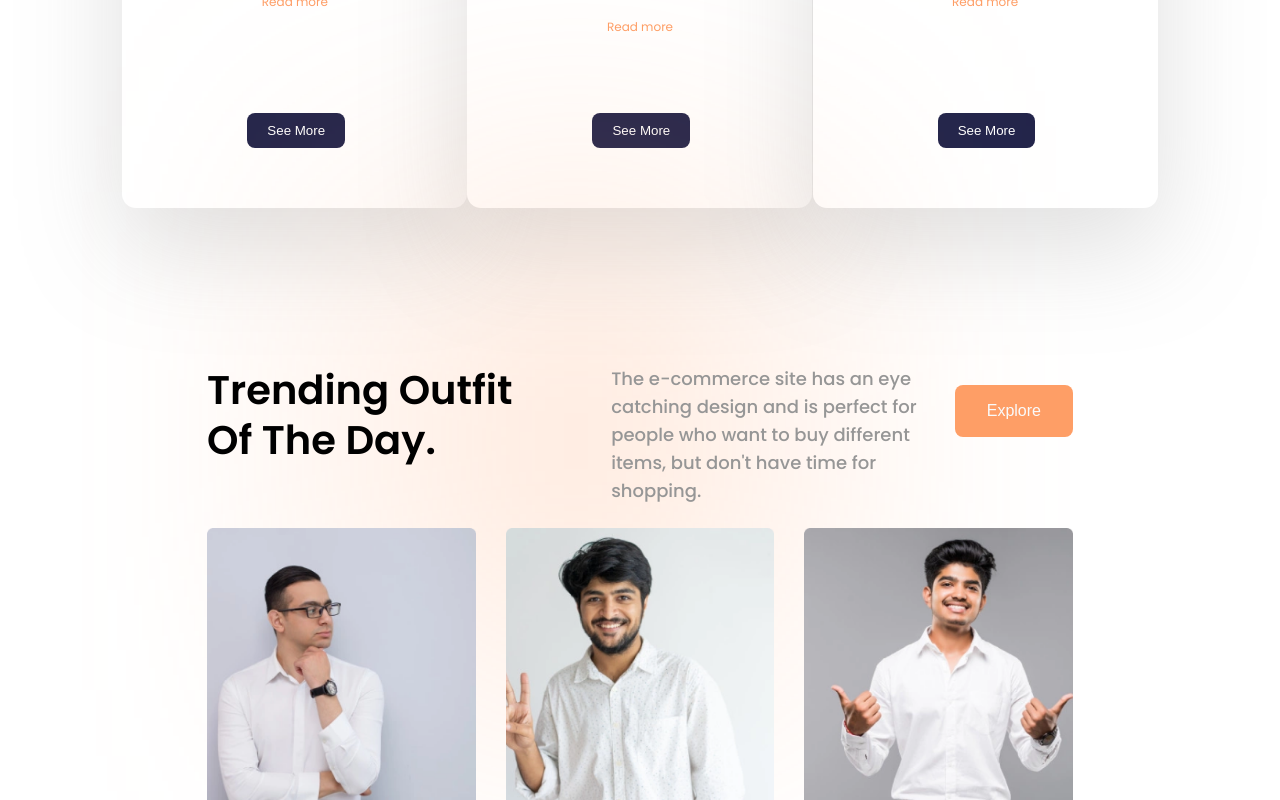
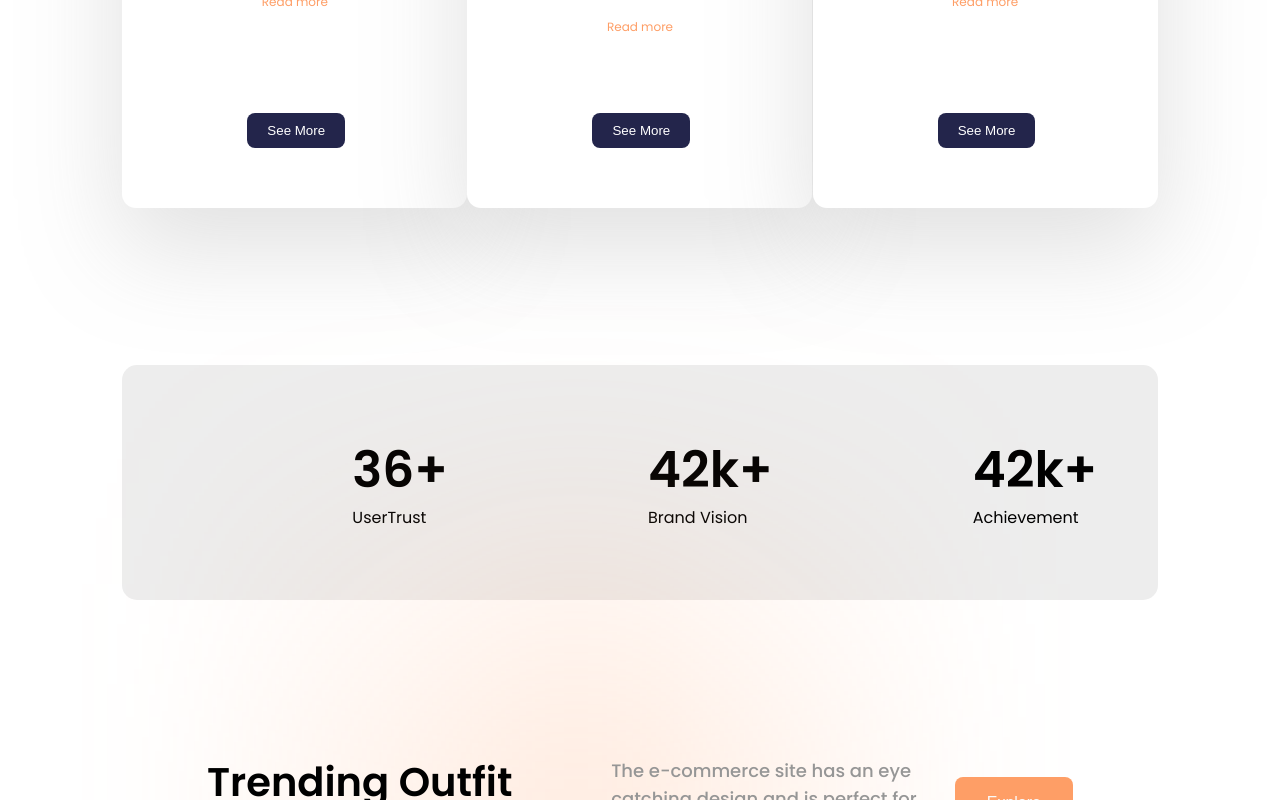
Before and after one commit to Marcus20119/lp_e-commerce, a React (Create React App) app: page / in a window 1280 px wide. Shown: the part 3511-4311 px from the top of the page. Built offline with nearby package versions, Linux system fonts and the light colour scheme.

Commit message:
release frame6

```diff
--- /dev/null
+++ b/src/components/Frame6/Frame6.module.scss
@@ -0,0 +1,7 @@
+.Frame6 {
+    margin: 0 auto;
+    width: 85%;
+    margin-bottom: 157px;
+    background-color: #EDEDED;
+    border-radius: 15px;
+}
--- /dev/null
+++ b/src/components/Frame6/StatisticContent/StatisticContent.module.scss
@@ -0,0 +1,17 @@
+.container {
+    padding: 70px 130px;
+    display: flex;
+    justify-content: space-around;
+    .StatisticCol {
+        padding: 0 100px;
+        h1 {
+            font-weight: 600;
+            font-size: 50px;
+            line-height: 70px;
+        }
+    }
+    .break {
+        background-color: #BBBBBB;
+        width: 1px;
+    }
+}
--- /dev/null
+++ b/src/components/Frame6/StatisticContent/index.jsx
@@ -0,0 +1,23 @@
+import styles from './StatisticContent.module.scss'
+
+function StatisticContent(){
+    return(
+        <div className={styles.container}>
+            <div className={styles.StatisticCol}>
+                <h1>36+</h1>
+                <p>UserTrust</p>
+            </div>
+            <div className={styles.break}></div>
+            <div className={styles.StatisticCol}>
+                <h1>42k+</h1>
+                <p>Brand Vision </p>
+            </div>
+            <div className={styles.break}></div>
+            <div className={styles.StatisticCol}>
+                <h1>42k+</h1>
+                <p>Achievement</p>
+            </div>
+        </div>
+    )
+}
+export default StatisticContent;
--- a/src/components/Frame6/index.jsx
+++ b/src/components/Frame6/index.jsx
@@ -1,5 +1,9 @@
+import styles from './Frame6.module.scss'
+import StatisticContent from './StatisticContent'
 const Frame6 = () => {
-  return <div></div>;
+  return <div className={styles.Frame6}>
+    <StatisticContent/>
+  </div>;
 };
 
 export default Frame6;
```
